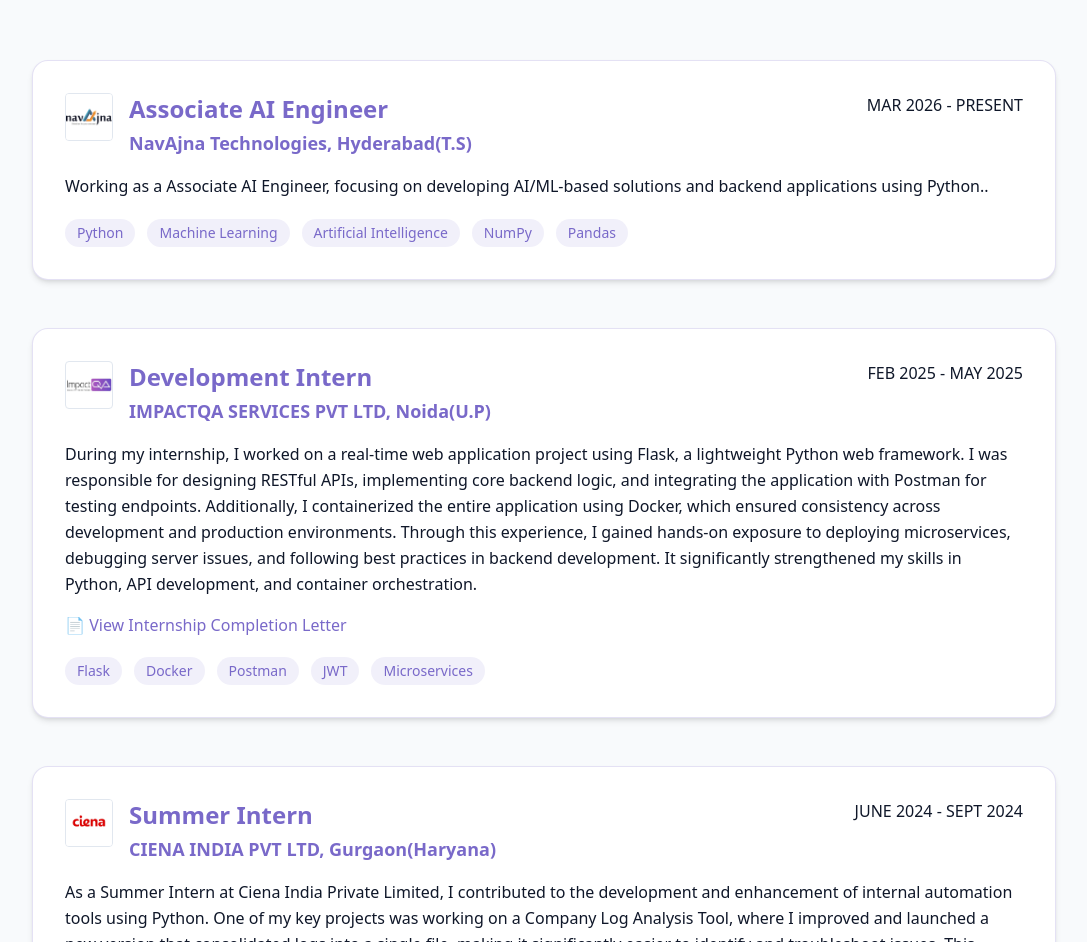
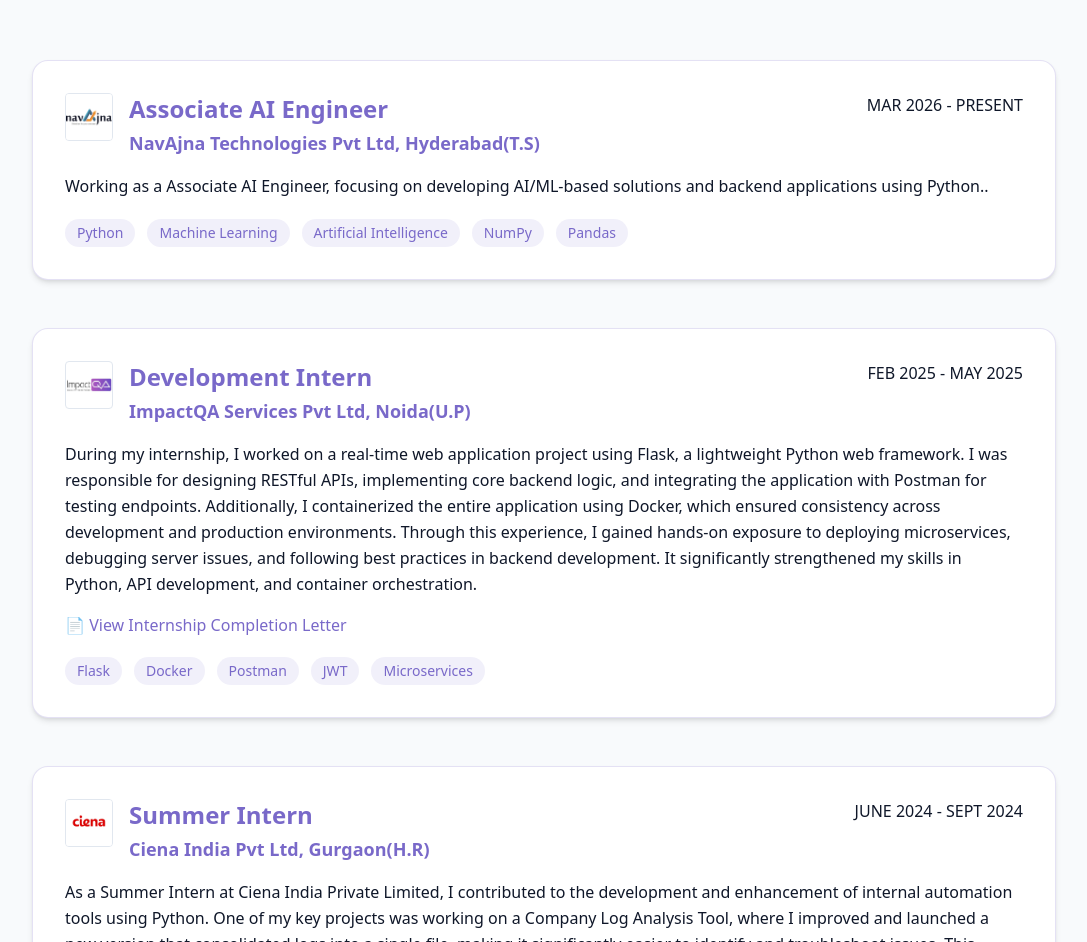
Before and after one commit to anmjain1409/Portfolio, a React (Vite) app: page / in a window 1280 px wide. Shown: the part 1690-2632 px from the top of the page, without its empty margins (96-1183 px from the left). Built offline with nearby package versions, Linux system fonts and the light colour scheme.

Commit message:
Update About & Experience

```diff
--- a/src/components/ExperienceSection.jsx
+++ b/src/components/ExperienceSection.jsx
@@ -15,7 +15,7 @@
         <div className="space-y-12">
           {[{
             role: "Associate AI Engineer",
-            company: "NavAjna Technologies, Hyderabad(T.S)",
+            company: "NavAjna Technologies Pvt Ltd, Hyderabad(T.S)",
             logo: navAjnaLogo,
             year: "MAR 2026 - PRESENT",
             description: 'Working as a Associate AI Engineer, focusing on developing AI/ML-based solutions and backend applications using Python..',
@@ -23,7 +23,7 @@
           },
           {
             role: "Development Intern",
-            company: "IMPACTQA SERVICES PVT LTD, Noida(U.P)",
+            company: "ImpactQA Services Pvt Ltd, Noida(U.P)",
             logo: impactqaLogo,
             year: "FEB 2025 - MAY 2025",
             certificateLink:
@@ -33,7 +33,7 @@
           },
           {
             role: "Summer Intern",
-            company: "CIENA INDIA PVT LTD, Gurgaon(Haryana)",
+            company: "Ciena India Pvt Ltd, Gurgaon(H.R)",
             logo: cienaLogo,
             year: "JUNE 2024 - SEPT 2024",
             certificateLink:
```
